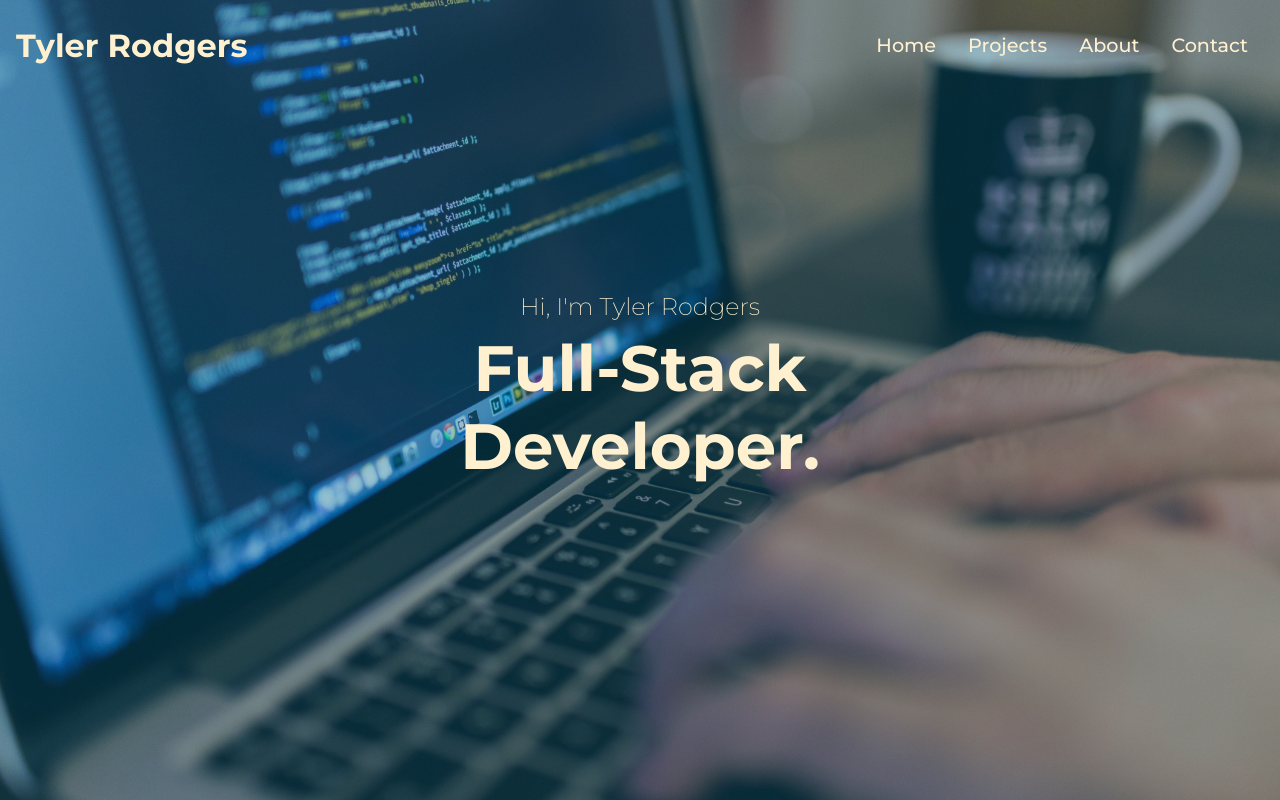
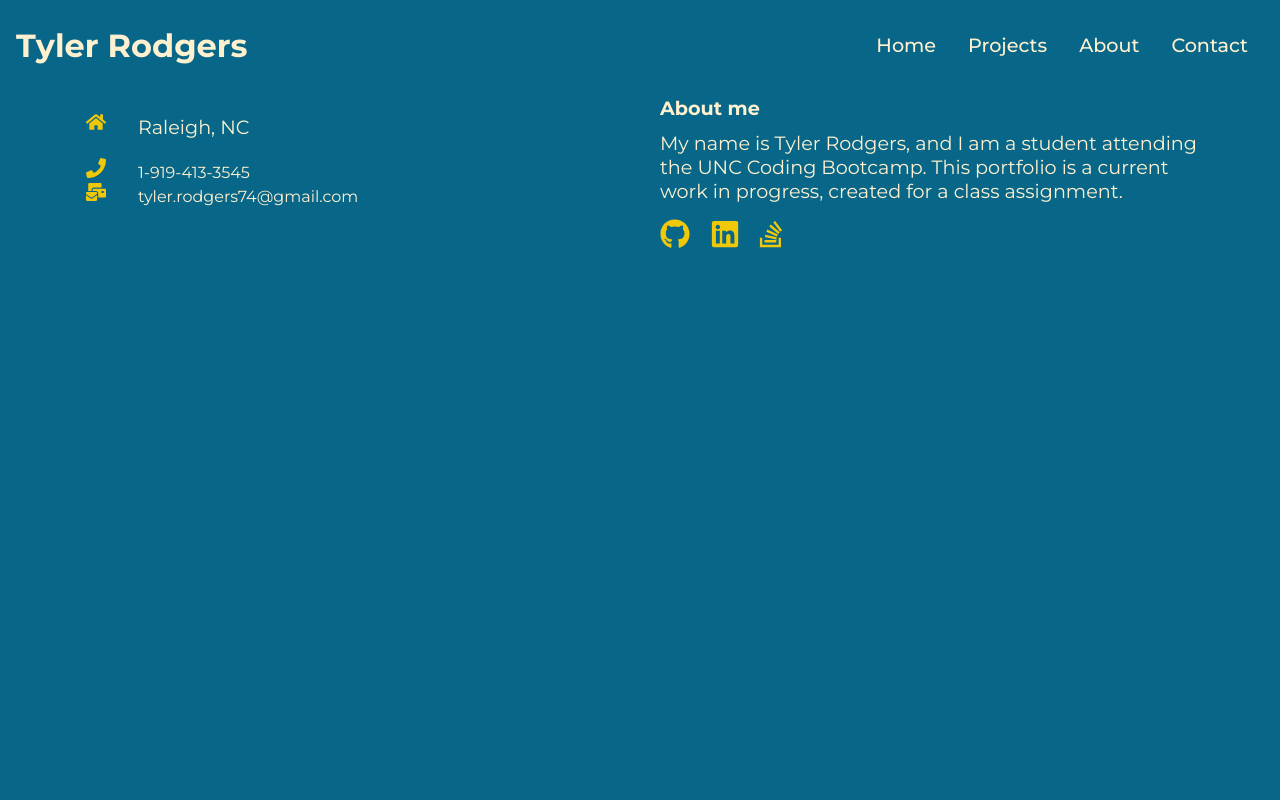
Before and after one commit to TSRodgers/react-portfolio, a React (Create React App) app: page / in a window 1280 px wide. Shown: the top 800 px of the page. Built offline with nearby package versions, Linux system fonts and the light colour scheme.

Commit message:
fixing routing issues

```diff
--- a/src/App.js
+++ b/src/App.js
@@ -15,10 +15,10 @@ function App() {
       <Router>
       <Nav/>
         <Routes>
-          <Route path='/' element={<Home/>}/>
-          <Route path='/projects' element={<Project/>}/>
-          <Route path='/about' element={<About/>}/>
-          <Route path='/contact' element={<Contact/>}/>
+          <Route path='react-portfolio/' element={<Home/>}/>
+          <Route path='react-portfolio/projects' element={<Project/>}/>
+          <Route path='react-portfolio/about' element={<About/>}/>
+          <Route path='react-portfolio/contact' element={<Contact/>}/>
         </Routes>
         <Footer/>
       </Router>
```
